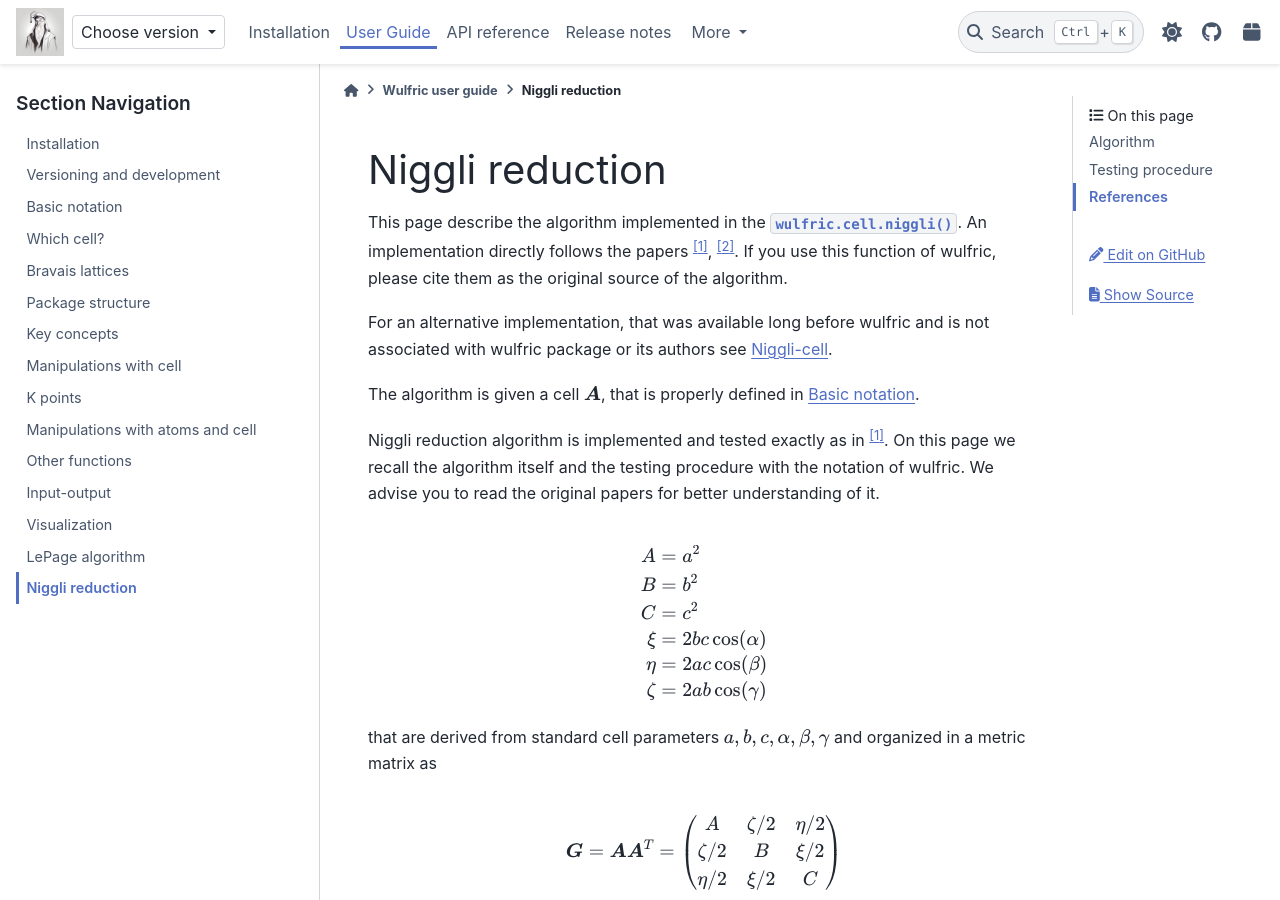
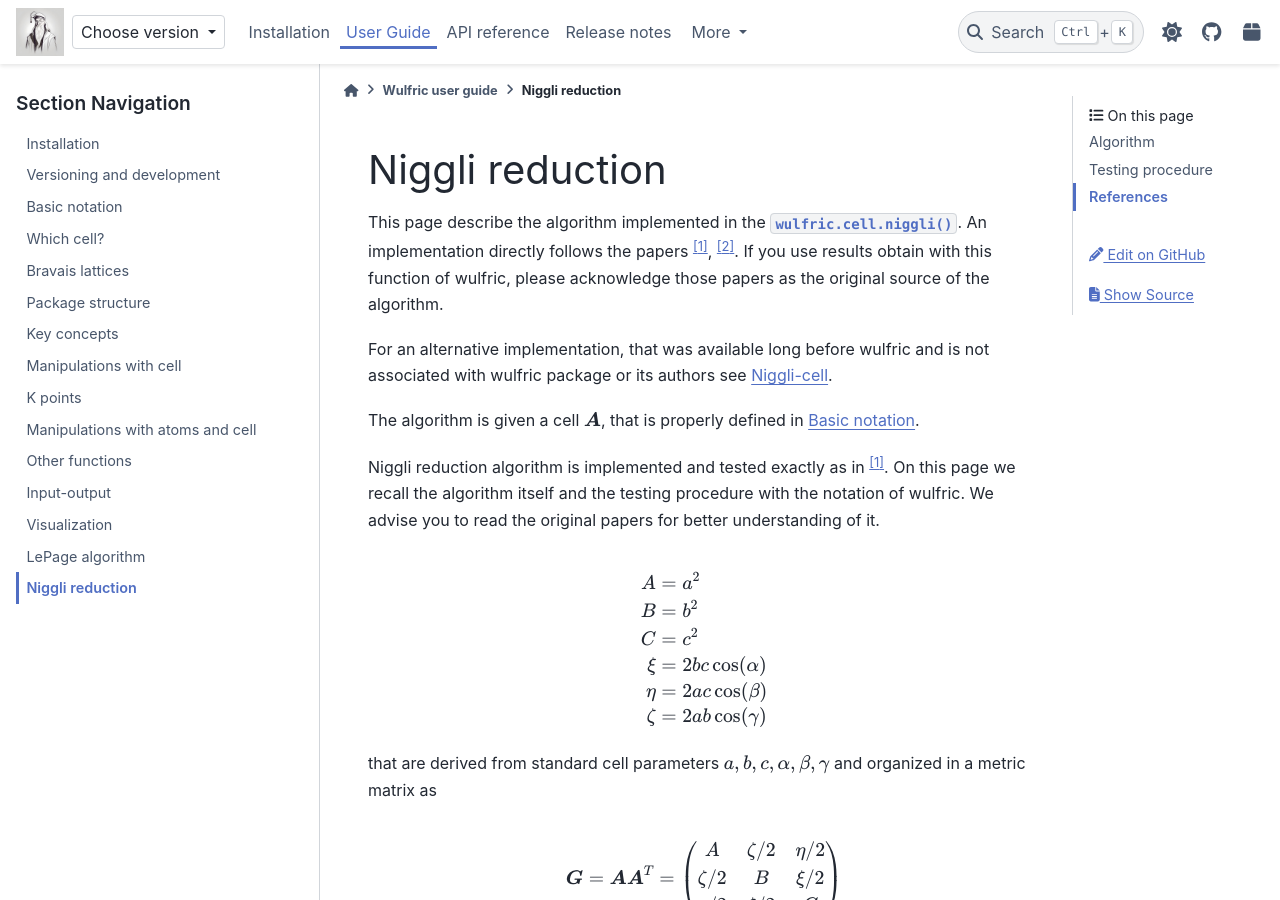
Before and after one commit to adrybakov/wulfric, a Sphinx documentation site: the page built from docs/source/user-guide/library/niggli.rst, in a window 1280 px wide and 900 px high. Built offline with Sphinx 7.4.7 and the PyData theme 0.15.4, drawn with Linux system fonts in a browser that asks for light colours; a script that is not in the unit is left out.

Commit message:
Update docs

```diff
--- a/docs/source/user-guide/library/niggli.rst
+++ b/docs/source/user-guide/library/niggli.rst
@@ -5,8 +5,9 @@ Niggli reduction
 ****************
 
 This page describe the algorithm implemented in the :py:func:`wulfric.cell.niggli`.
-An implementation directly follows the papers [1]_, [2]_. If you use this function of
-wulfric, please cite them as the original source of the algorithm.
+An implementation directly follows the papers [1]_, [2]_. If you use results obtain with
+this function of wulfric, please acknowledge those papers as the original source of the
+algorithm.
 
 For an alternative implementation, that was available long before wulfric and is not
 associated with wulfric package or its authors see |spglib-niggli|_.
```
